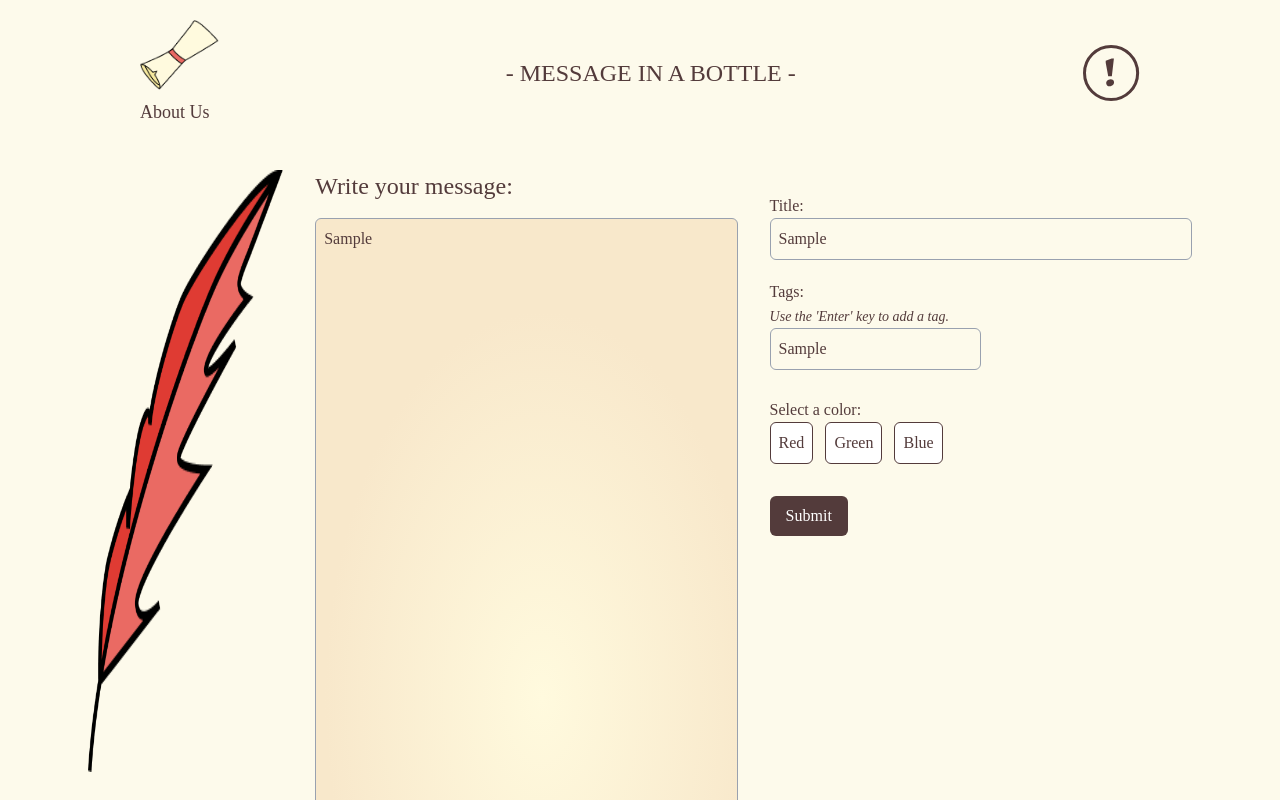
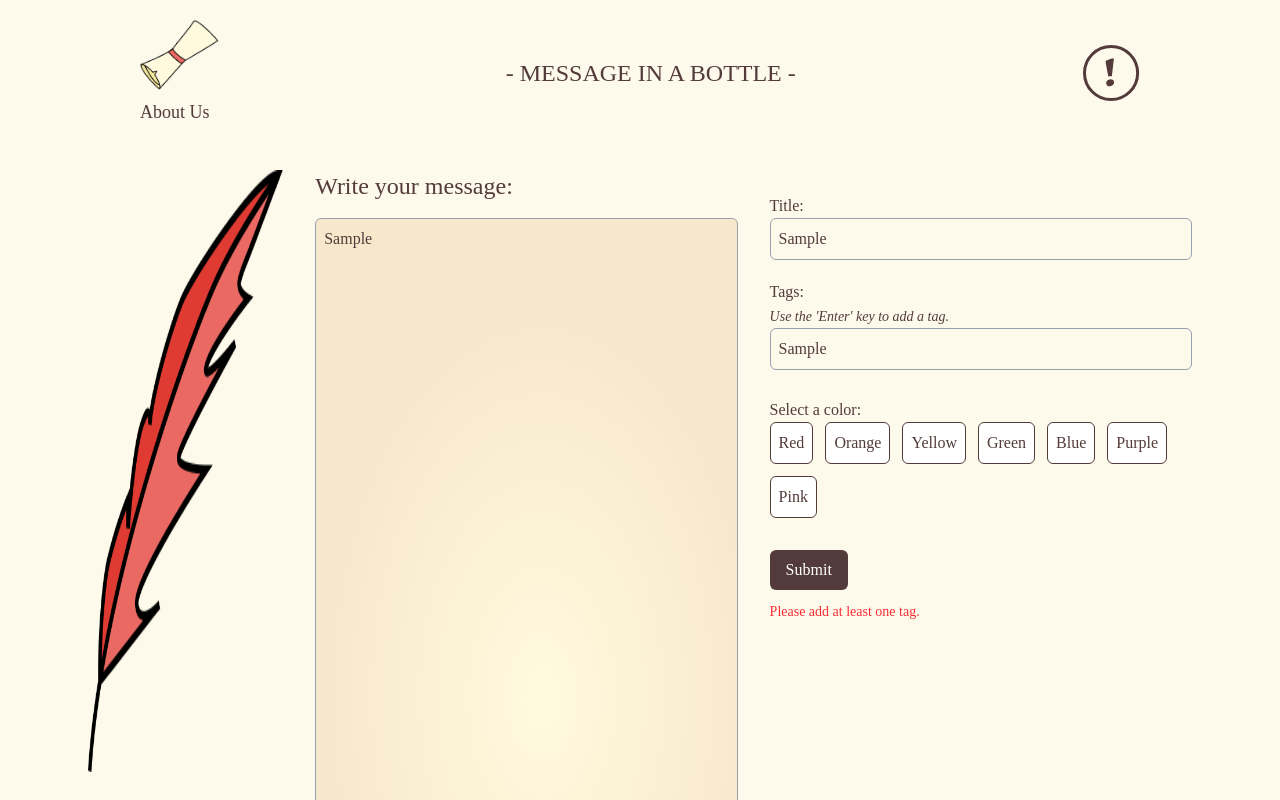
Before and after one commit to itsevelync/Hack-W-CC, a React (Vite) app in the folder client/: page /submit in a window 1280 px wide. Both pictures are taken after typing "Sample", "Sample", "Sample" into the empty fields and a click on the button "Submit". Shown: the top 800 px of the page. Built offline with nearby package versions, Linux system fonts and the light colour scheme; a web font is replaced by a local one.

Commit message:
Update Submit.jsx

```diff
--- a/client/src/pages/Submit.jsx
+++ b/client/src/pages/Submit.jsx
@@ -139,7 +139,7 @@ function Submit() {
                                 <br />
                                 <em className='text-sm'>Use the 'Enter' key to add a tag.</em></label><br />
                             <input
-                                className="border border-gray-400 rounded-md p-2 w-[50%] col-start-2"
+                                className="border w-full border-gray-400 rounded-md p-2 w-[50%] col-start-2"
                                 type="text"
                                 id="tags"
                                 name="tags"
@@ -166,37 +166,65 @@ function Submit() {
 
                             {/* Color Buttons */}
                             <label className='col-start-2' htmlFor="color">Select a color:</label><br />
-                            <div className="flex gap-3 mb-5">
+                            <div className="flex flex-wrap gap-3 mb-5">
                                 <button
                                     type="button"
-                                    className={`border p-2 rounded-md ${color === 'red' ? 'bg-red-500 text-white' : 'bg-white'}`}
+                                    className={`border cursor-pointer p-2 rounded-md ${color === 'red' ? 'bg-[#CF363E] text-white' : 'bg-white'}`}
                                     onClick={() => handleColorChange('red')}
                                 >
                                     Red
                                 </button>
                                 <button
                                     type="button"
-                                    className={`border p-2 rounded-md ${color === 'green' ? 'bg-green-500 text-white' : 'bg-white'}`}
+                                    className={`border cursor-pointer p-2 rounded-md ${color === 'orange' ? 'bg-[#F67526] text-white' : 'bg-white'}`}
+                                    onClick={() => handleColorChange('orange')}
+                                >
+                                    Orange
+                                </button>
+                                <button
+                                    type="button"
+                                    className={`border cursor-pointer p-2 rounded-md ${color === 'yellow' ? 'bg-[#F0B826] text-white' : 'bg-white'}`}
+                                    onClick={() => handleColorChange('yellow')}
+                                >
+                                    Yellow
+                                </button>
+                                <button
+                                    type="button"
+                                    className={`border cursor-pointer p-2 rounded-md ${color === 'green' ? 'bg-[#2AA05D] text-white' : 'bg-white'}`}
                                     onClick={() => handleColorChange('green')}
                                 >
                                     Green
                                 </button>
                                 <button
                                     type="button"
-                                    className={`border p-2 rounded-md ${color === 'blue' ? 'bg-blue-500 text-white' : 'bg-white'}`}
+                                    className={`border cursor-pointer p-2 rounded-md ${color === 'blue' ? 'bg-[#00A9E0] text-white' : 'bg-white'}`}
                                     onClick={() => handleColorChange('blue')}
                                 >
                                     Blue
+                                </button>
+                                <button
+                                    type="button"
+                                    className={`border cursor-pointer p-2 rounded-md ${color === 'purple' ? 'bg-[#AC8DFE] text-white' : 'bg-white'}`}
+                                    onClick={() => handleColorChange('purple')}
+                                >
+                                    Purple
+                                </button>
+                                <button
+                                    type="button"
+                                    className={`border p-2 rounded-md ${color === 'pink' ? 'bg-[#FF858A] text-white' : 'bg-white'}`}
+                                    onClick={() => handleColorChange('pink')}
+                                >
+                                    Pink
                                 </button>
                             </div>
                             <button className="rounded-md cursor-pointer mt-3 bg-m-brown hover:bg-m-red duration-300 px-4 py-2 text-white" type="submit">
                                 Submit
                             </button>
+
+                            {/* Error Message */}
+                            {error && <p className="mt-3 text-red-500 text-sm">{error}</p>}
                         </div>
                     </div>
-
-                    {/* Error Message */}
-                    {error && <p className="text-red-500 text-sm">{error}</p>}
 
 
                 </form>
```
